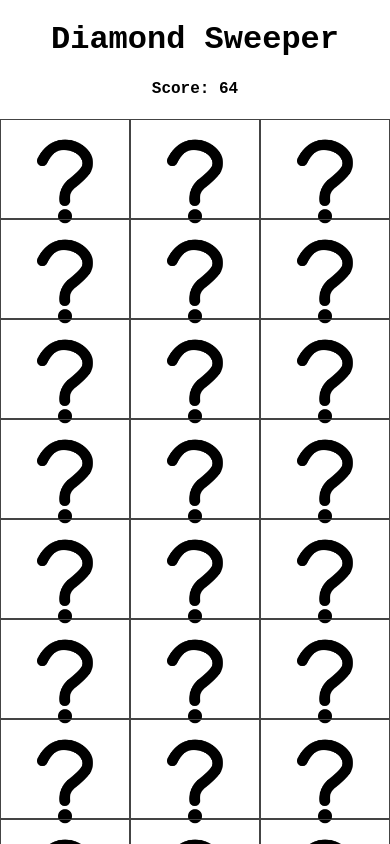
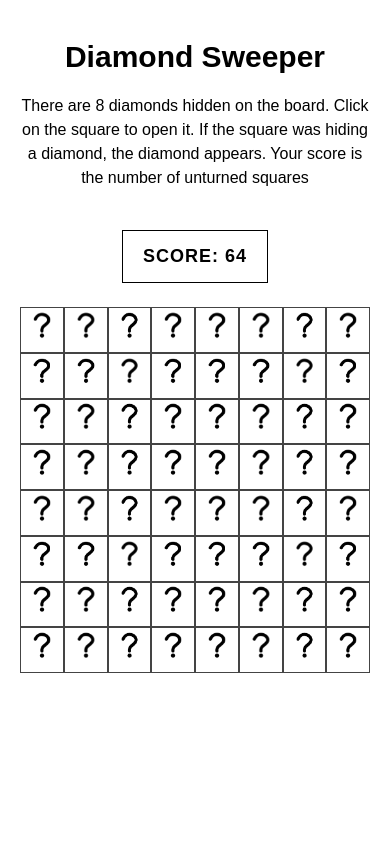
Before and after one commit to hkulur/diamond-sweeper, a React (Create React App) app: page / in a window 390 px wide. Shown: the top 844 px of the page. Built offline with nearby package versions, Linux system fonts and the light colour scheme.

Commit message:
responsive css, added info about game

```diff
--- a/src/App.css
+++ b/src/App.css
@@ -14,16 +14,25 @@ img{
 }
 .App {
   text-align: center;
-  font-family: monospace;
+  font-family: Arial;
   max-width: 800px;
   margin: 0 auto;
 }
 
 .App h1{
-  font-size: 2rem;
+  font-size: 30px;
 }
-.App h4{
-  font-size: 1rem;
+.App p{
+  font-size: 16px;
+  line-height: 1.5;
+}
+.App .score{
+  font-size: 18px;
+  border: 1px solid #000;
+  padding: 15px 20px;
+  display: inline-block;
+  text-transform: uppercase;
+  letter-spacing: 1px;
 }
 
 .board{
@@ -111,3 +120,15 @@ img{
 .bottom.back{
  transform: rotateZ(270deg) rotateY(180deg);
 }
+
+@media only screen and (max-width: 800px) {
+    .App {
+      max-width: 100%;
+      padding: 20px;
+    }
+    .board li{
+      flex: 1 1 12.5%;
+      height: 0;
+      padding: 0.5% 5px 12%;
+    }
+}
--- a/src/App.js
+++ b/src/App.js
@@ -10,6 +10,7 @@ class App extends Component {
         <h1>
           Diamond Sweeper
         </h1>
+        <p>There are 8 diamonds hidden on the board. Click on the square to open it. If the square was hiding a diamond, the diamond appears. Your score is the number of unturned squares</p>
         <Board />
       </div>
     );
--- a/src/components/Board.jsx
+++ b/src/components/Board.jsx
@@ -37,7 +37,7 @@ class Board extends Component {
 		const unOpenedSquareIndices = this.squareIndices.filter( idx => !squares[idx].opened);
 		return(
 			<div>
-				<h4>Score: {score}</h4>
+				<h4 className="score">Score: {score}</h4>
 				<ul className="board">
 					{
 						squares.map((square, index) =>
```
